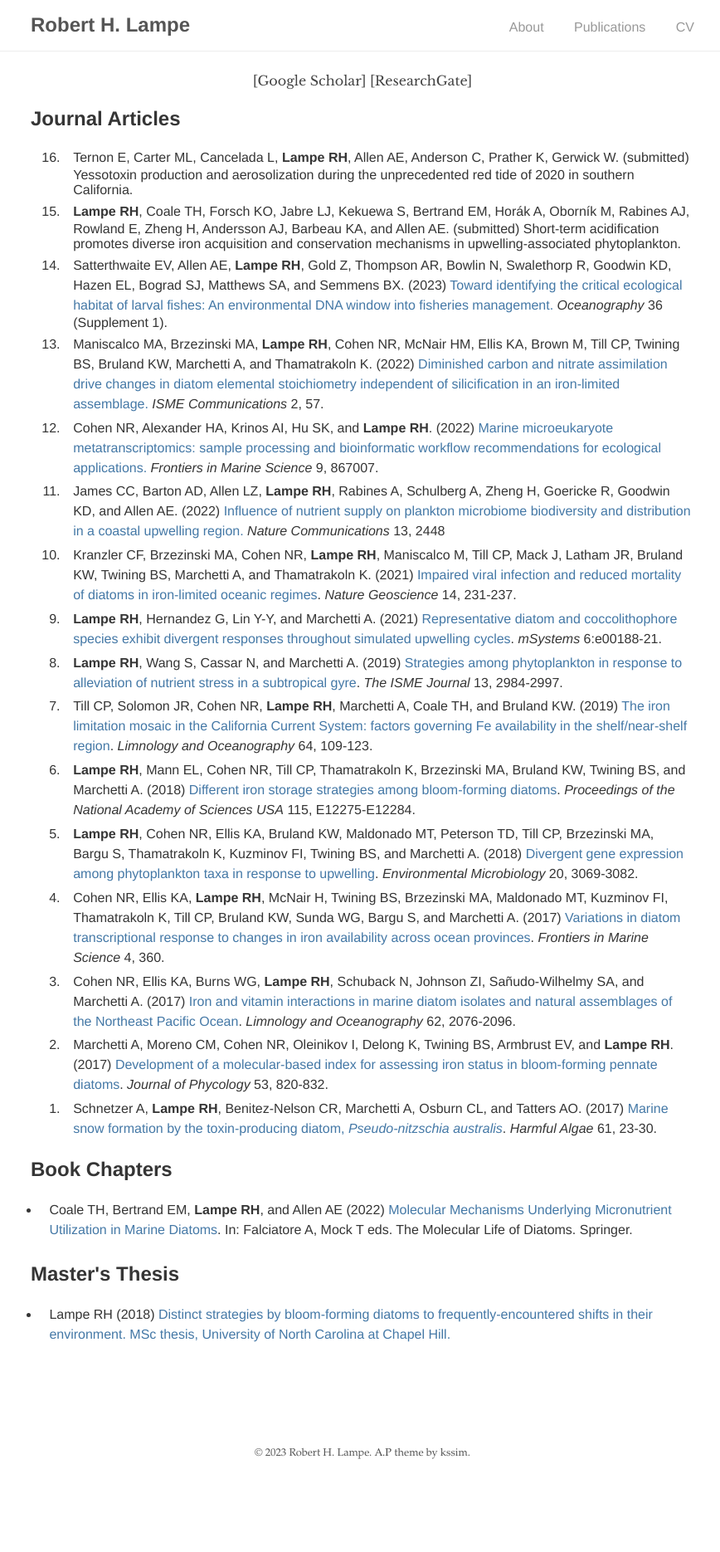
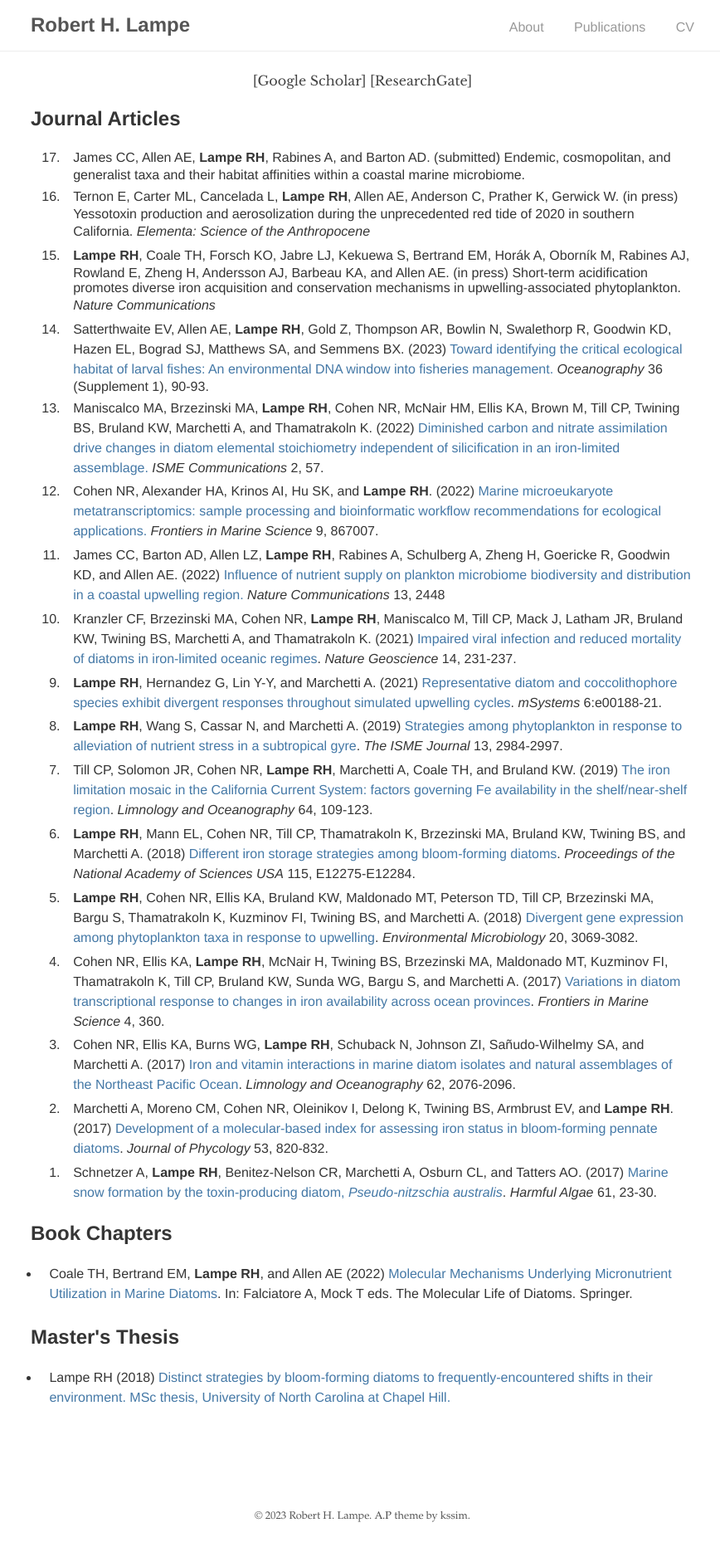
Before and after one commit to rhlampe/rhlampe.github.io, a Jekyll site: the page built from publications/index.html, in a window 1280 px wide. Shown: the whole page at 83% size, without its empty margins (203-1071 px from the left). Built offline with Jekyll 4.4.1, drawn with Linux system fonts in a browser that asks for light colours; before the commit the page ends 1794 px from its top, so only the background shows below that.

Commit message:
update publications

```diff
--- a/publications/index.html
+++ b/publications/index.html
@@ -11,9 +11,10 @@ title: Publications
 
 <div id="publications" class="publications">
 <ol reversed>
-  <li>Ternon E, Carter ML, Cancelada L, <b>Lampe RH</b>, Allen AE, Anderson C, Prather K, Gerwick W. (submitted) Yessotoxin production and aerosolization during the unprecedented red tide of 2020 in southern California.</li>
-  <li><b>Lampe RH</b>, Coale TH, Forsch KO, Jabre LJ, Kekuewa S, Bertrand EM, Hor&aacute;k A, Oborn&iacute;k M, Rabines AJ, Rowland E, Zheng H, Andersson AJ, Barbeau KA, and Allen AE. (submitted) Short-term acidification promotes diverse iron acquisition and conservation mechanisms in upwelling-associated phytoplankton.</li>
-  <li>Satterthwaite EV, Allen AE, <b>Lampe RH</b>, Gold Z, Thompson AR, Bowlin N, Swalethorp R, Goodwin KD, Hazen EL, Bograd SJ, Matthews SA, and Semmens BX. (2023) <a href="https://doi.org/10.5670/oceanog.2023.s1.29">Toward identifying the critical ecological habitat of larval fishes: An environmental DNA window into fisheries management.</a> <i>Oceanography</i> 36 (Supplement 1).</li>
+  <li>James CC, Allen AE, <b>Lampe RH</b>, Rabines A, and Barton AD. (submitted) Endemic, cosmopolitan, and generalist taxa and their habitat affinities within a coastal marine microbiome.</li>
+  <li>Ternon E, Carter ML, Cancelada L, <b>Lampe RH</b>, Allen AE, Anderson C, Prather K, Gerwick W. (in press) Yessotoxin production and aerosolization during the unprecedented red tide of 2020 in southern California. <i>Elementa: Science of the Anthropocene</i></li>
+  <li><b>Lampe RH</b>, Coale TH, Forsch KO, Jabre LJ, Kekuewa S, Bertrand EM, Hor&aacute;k A, Oborn&iacute;k M, Rabines AJ, Rowland E, Zheng H, Andersson AJ, Barbeau KA, and Allen AE. (in press) Short-term acidification promotes diverse iron acquisition and conservation mechanisms in upwelling-associated phytoplankton. <i>Nature Communications</i></li>
+  <li>Satterthwaite EV, Allen AE, <b>Lampe RH</b>, Gold Z, Thompson AR, Bowlin N, Swalethorp R, Goodwin KD, Hazen EL, Bograd SJ, Matthews SA, and Semmens BX. (2023) <a href="https://doi.org/10.5670/oceanog.2023.s1.29">Toward identifying the critical ecological habitat of larval fishes: An environmental DNA window into fisheries management.</a> <i>Oceanography</i> 36 (Supplement 1), 90-93.</li>
   <li>Maniscalco MA, Brzezinski MA, <b>Lampe RH</b>, Cohen NR, McNair HM, Ellis KA, Brown M, Till CP, Twining BS, Bruland KW, Marchetti A, and Thamatrakoln K. (2022) <a href="https://doi.org/10.1038/s43705-022-00136-1">Diminished carbon and nitrate assimilation drive changes in diatom elemental stoichiometry independent of silicification in an iron-limited assemblage.</a> <i>ISME Communications</i> 2, 57.</li>
   <li>Cohen NR, Alexander HA, Krinos AI, Hu SK, and <b>Lampe RH</b>. (2022) <a href="https://doi.org/10.3389/fmars.2022.867007">Marine microeukaryote metatranscriptomics: sample processing and bioinformatic workflow recommendations for ecological applications.</a> <i>Frontiers in Marine Science </i> 9, 867007.</li>
   <li>James CC, Barton AD, Allen LZ, <b>Lampe RH</b>, Rabines A, Schulberg A, Zheng H, Goericke R, Goodwin KD, and Allen AE. (2022) <a href="https://doi.org/10.1038/s41467-022-30139-4">Influence of nutrient supply on plankton microbiome biodiversity and distribution in a coastal upwelling region.</a> <i>Nature Communications</i> 13, 2448</li>
```
